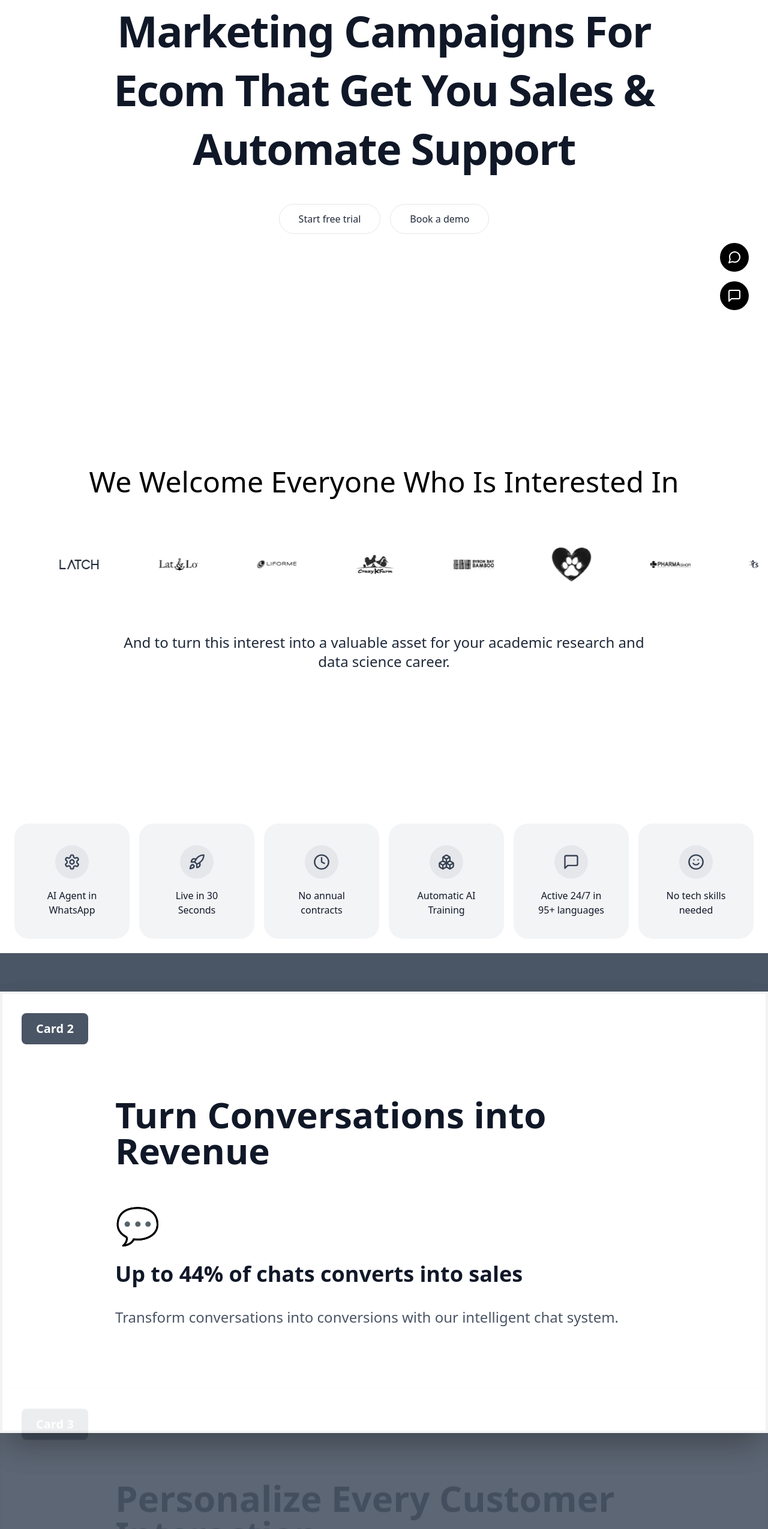
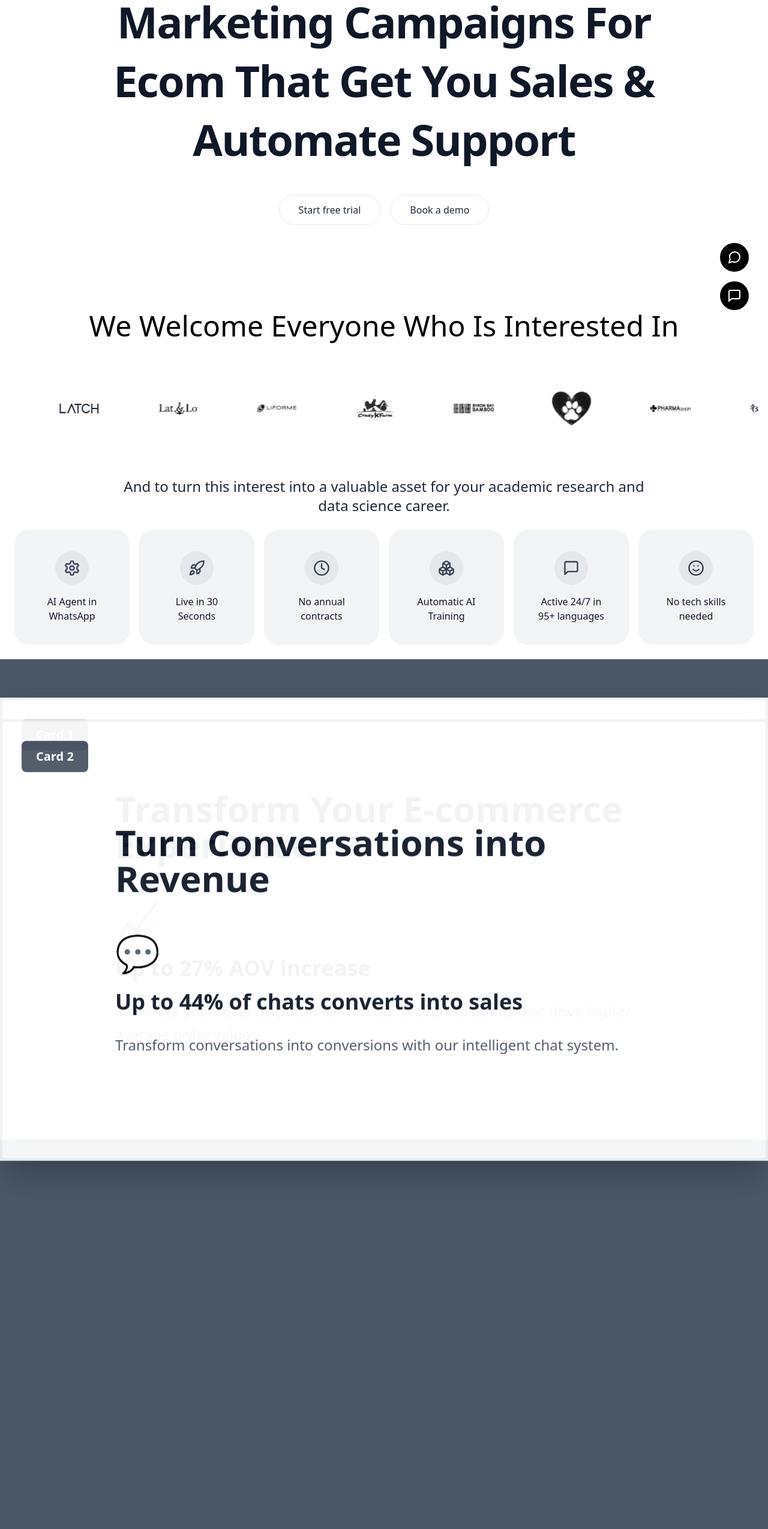
Before and after one commit to saketh33/Landing, a React (Vite) app: page / in a window 1280 px wide. Shown: the part 251-2800 px from the top of the page at 60% size. Built offline with nearby package versions, Linux system fonts and the light colour scheme.

Commit message:
corrected gap betweens components

```diff
--- a/src/App.jsx
+++ b/src/App.jsx
@@ -19,7 +19,7 @@ function App() {
       <HeroSection />
       <Slider />
       <FeatureGrid />
-      <div className="mb-100"> {/* Added wrapper with margin-bottom */}
+      <div className="mb-40"> {/* Added wrapper with margin-bottom */}
         <Pg />
       </div>
       <div className="mb-20 ">
--- a/src/components/HeroSection.jsx
+++ b/src/components/HeroSection.jsx
@@ -5,7 +5,7 @@ const HeroSection = () => {
   const [hoveredButton, setHoveredButton] = useState(null);
 
   return (
-    <div className="w-full min-h-screen bg-white flex flex-col items-center justify-center px-4 py-20">
+    <div className="w-full  bg-white flex flex-col items-center justify-center px-4 py-36">
       <h1 className="text-4xl md:text-6xl lg:text-7xl font-bold text-center max-w-6xl mx-auto leading-tight tracking-tight text-gray-900">
         <span className="block mb-2">AI Agent + AI WhatsApp</span>
         <span className="block mb-2">Marketing Campaigns For</span>
--- a/src/components/Slider.jsx
+++ b/src/components/Slider.jsx
@@ -17,7 +17,7 @@ const Slider = () => {
   const svgImages = [Dalfilo, Hike, Latch, lat, Liforme, Crazy, Byr, Paw, Pharma, Supermedia, Jackery, Tropicfeel];
 
   return (
-    <div className="min-h-screen bg-white flex items-center justify-center py-20">
+    <div className=" bg-white    flex items-center justify-center">
       <div className="w-full max-w-full px-4">
         <h1 className="text-4xl md:text-5xl font-light text-center mb-16 text-black">
           We Welcome Everyone Who Is Interested In
```
